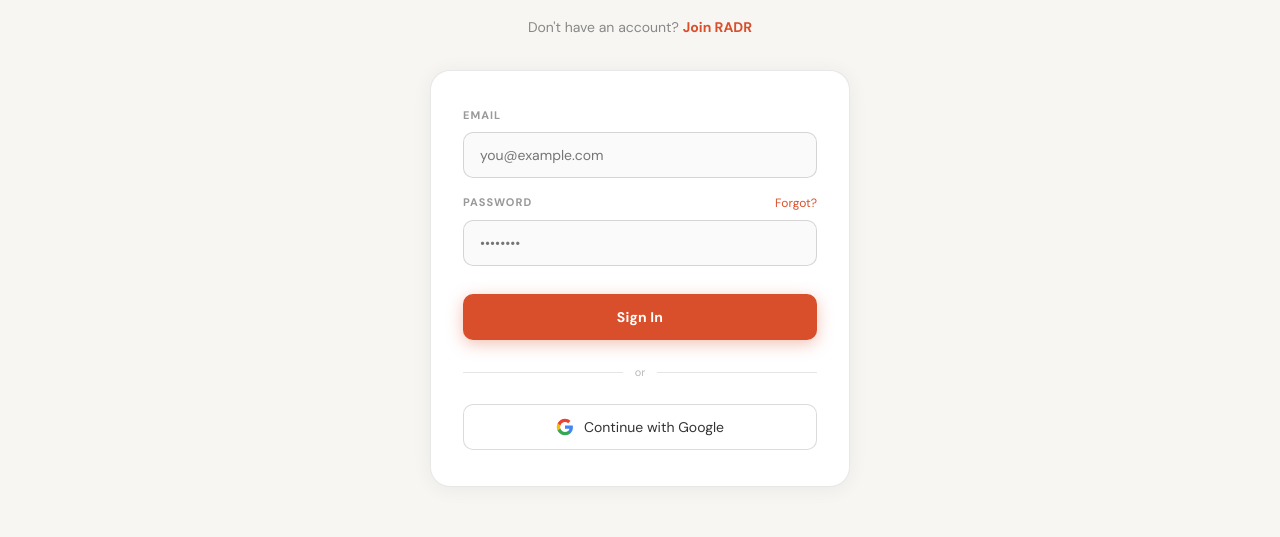
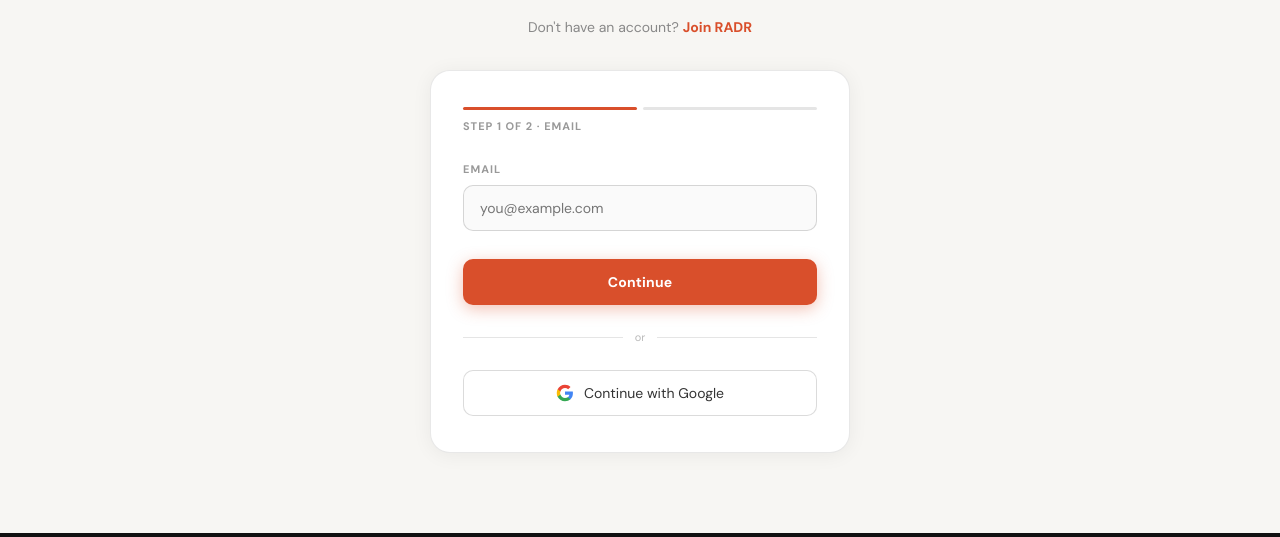
Before and after one commit to artistradr/artistRADR, a React (Vite) app: page /sign-in in a window 1280 px wide. Shown: the part 235-772 px from the top of the page. Built offline with nearby package versions, Linux system fonts and the light colour scheme; no server answers.

Commit message:
Sign in: two-stage flow (email, then password) with show/hide, caps lock hint, return-to-page

```diff
--- a/src/pages/Auth/SignIn.jsx
+++ b/src/pages/Auth/SignIn.jsx
@@ -1,11 +1,16 @@
-import { useState } from "react";
-import { Link, useNavigate } from "react-router-dom";
+import { useEffect, useRef, useState } from "react";
+import { Link, useLocation, useNavigate } from "react-router-dom";
 import { useSupabaseAuth } from "context/SupabaseAuthContext";
 import Navbar from "layouts/Navbar";
 import Footer from "layouts/Footer";
 import routes from "routes";
 
 const F = { d: "var(--font-display)", b: "var(--font-body)" };
+
+// Two stages: email first, then password. The email is only checked for shape here.
+// Checking whether an account exists would let anyone test which emails are registered.
+const STAGES = ["Email", "Password"];
+const EMAIL_PATTERN = /^[^\s@]+@[^\s@]+\.[^\s@]+$/;
 
 // Supabase returns error.message strings, not error codes like Firebase did.
 // Match on substring since exact wording can shift between supabase-js versions.
@@ -14,32 +19,127 @@ function friendlyError(message = "") {
   if (m.includes("invalid login credentials")) return "Invalid email or password.";
   if (m.includes("email not confirmed")) return "Please confirm your email before signing in.";
   if (m.includes("too many requests") || m.includes("rate limit")) return "Too many attempts. Try again later.";
+  if (m.includes("failed to fetch") || m.includes("network")) return "Couldn't reach the server. Check your connection and try again.";
   return message || "Sign in failed. Please try again.";
+}
+
+// Where to go after signing in: the page the artist was sent from, if it is a normal
+// page on this site. Anything else (other sites, the auth pages themselves) goes home.
+function landingPath(from) {
+  const path = typeof from === "string" ? from : from?.pathname;
+  if (!path || !path.startsWith("/") || path.startsWith("//")) return "/";
+  if (/^\/(sign-?in|login|register|forgot-password|reset-password)/i.test(path)) return "/";
+  return `${path}${from?.search ?? ""}`;
+}
+
+const inputStyle = {
+  width: "100%", boxSizing: "border-box", padding: "13px 16px", border: "0.5px solid rgba(0,0,0,0.15)",
+  borderRadius: "10px", fontFamily: F.b, fontSize: "14px", color: "#111", background: "#fafafa", outline: "none",
+};
+const labelStyle = {
+  display: "block", fontSize: "11px", fontWeight: 600, letterSpacing: "1px", textTransform: "uppercase", color: "#999", marginBottom: "8px",
+};
+const primaryButton = (loading) => ({
+  width: "100%", padding: "14px", background: "#D94F2B", border: "none", borderRadius: "10px", color: "#ffffff",
+  fontFamily: F.b, fontSize: "14px", fontWeight: 700, cursor: loading ? "not-allowed" : "pointer",
+  opacity: loading ? 0.7 : 1, letterSpacing: "0.2px", boxShadow: "0 4px 16px rgba(217,79,43,0.35)",
+});
+const linkButton = {
+  background: "none", border: "none", padding: 0, cursor: "pointer", fontFamily: F.b, fontSize: "12px",
+  fontWeight: 600, color: "#D94F2B",
+};
+const visuallyHidden = { position: "absolute", width: "1px", height: "1px", overflow: "hidden", opacity: 0, pointerEvents: "none" };
+
+const ANIMATION = `
+@keyframes radrStageIn { from { opacity: 0; transform: translateY(8px); } to { opacity: 1; transform: none; } }
+.radr-stage { animation: radrStageIn 0.22s ease-out; }
+@media (prefers-reduced-motion: reduce) { .radr-stage { animation: none; } }
+`;
+
+function StageProgress({ stage }) {
+  return (
+    <div style={{ marginBottom: "26px" }}>
+      <div style={{ display: "flex", gap: "6px" }} aria-hidden="true">
+        {STAGES.map((name, i) => (
+          <div key={name} style={{ flex: 1, height: "3px", borderRadius: "100px", background: i <= stage ? "#D94F2B" : "rgba(0,0,0,0.1)", transition: "background 0.2s" }} />
+        ))}
+      </div>
+      <div style={{ marginTop: "8px", fontSize: "11px", fontWeight: 600, letterSpacing: "1px", textTransform: "uppercase", color: "#999" }}>
+        Step {stage + 1} of {STAGES.length} · {STAGES[stage]}
+      </div>
+    </div>
+  );
 }
 
 export default function SignIn() {
   const { login } = useSupabaseAuth();
   const navigate = useNavigate();
+  const location = useLocation();
+  const [stage, setStage] = useState(0);
   const [email, setEmail] = useState("");
   const [password, setPassword] = useState("");
+  const [showPassword, setShowPassword] = useState(false);
+  const [capsLock, setCapsLock] = useState(false);
   const [error, setError] = useState("");
   const [loading, setLoading] = useState(false);
+  const emailRef = useRef(null);
+  const passwordRef = useRef(null);
 
-  const submit = async (e) => {
-    e.preventDefault();
+  // Move the cursor to the field for the current stage.
+  useEffect(() => {
+    (stage === 0 ? emailRef : passwordRef).current?.focus();
+  }, [stage]);
+
+  function goToStage(next) {
+    setError("");
+    setShowPassword(false);
+    setCapsLock(false);
+    setStage(next);
+  }
+
+  function continueWithEmail() {
+    const trimmed = email.trim();
+    if (!EMAIL_PATTERN.test(trimmed)) {
+      setError("Enter a valid email address.");
+      emailRef.current?.focus();
+      return;
+    }
+    setEmail(trimmed);
+    goToStage(1);
+  }
+
+  async function signIn() {
+    if (!password) {
+      setError("Enter your password.");
+      passwordRef.current?.focus();
+      return;
+    }
     setError("");
     setLoading(true);
     try {
       await login(email, password);
-      navigate("/");
+      navigate(landingPath(location.state?.from), { replace: true });
+      return;
     } catch (err) {
       setError(friendlyError(err.message));
+      setPassword("");
+      passwordRef.current?.focus();
     }
     setLoading(false);
+  }
+
+  const submit = (e) => {
+    e.preventDefault();
+    if (loading) return;
+    if (stage === 0) continueWithEmail();
+    else signIn();
   };
+
+  const trackCaps = (e) => setCapsLock(Boolean(e.getModifierState?.("CapsLock")));
 
   return (
     <div style={{ fontFamily: F.b, background: "#f7f6f3", minHeight: "100vh", display: "flex", flexDirection: "column" }}>
+      <style>{ANIMATION}</style>
       <Navbar routes={routes} action={{ type: "internal", route: "/register", label: "Join RADR" }} />
 
       <div style={{ flex: 1, display: "flex", alignItems: "center", justifyContent: "center", padding: "120px 2rem 80px" }}>
@@ -48,7 +148,7 @@ export default function SignIn() {
           <div style={{ textAlign: "center", marginBottom: "32px" }}>
             <div style={{ display: "inline-flex", alignItems: "center", gap: "7px", fontSize: "10px", fontWeight: 600, letterSpacing: "2px", textTransform: "uppercase", color: "#D94F2B", background: "rgba(217,79,43,0.08)", border: "0.5px solid rgba(217,79,43,0.25)", borderRadius: "100px", padding: "5px 14px", marginBottom: "18px" }}>
               <span style={{ width: "5px", height: "5px", borderRadius: "50%", background: "#D94F2B", display: "inline-block" }} />
-              Welcome
+              {stage === 0 ? "Welcome" : "Welcome back"}
             </div>
             <h1 style={{ fontFamily: F.d, fontSize: "clamp(2.2rem, 6vw, 3rem)", fontWeight: 800, textTransform: "uppercase", letterSpacing: "2px", color: "#111", margin: "0 0 10px" }}>Sign In</h1>
             <p style={{ fontSize: "14px", color: "#888", fontWeight: 300 }}>
@@ -59,42 +159,75 @@ export default function SignIn() {
 
           <div style={{ background: "white", border: "0.5px solid rgba(0,0,0,0.09)", borderRadius: "20px", padding: "36px 32px", boxShadow: "0 2px 20px rgba(0,0,0,0.06)" }}>
 
+            <StageProgress stage={stage} />
+
+            <div aria-live="polite">
               {error && (
-              <div style={{ background: "rgba(217,79,43,0.08)", border: "0.5px solid rgba(217,79,43,0.3)", borderRadius: "10px", padding: "12px 16px", color: "#D94F2B", fontSize: "13px", fontWeight: 500, marginBottom: "20px" }}>
+                <div role="alert" style={{ background: "rgba(217,79,43,0.08)", border: "0.5px solid rgba(217,79,43,0.3)", borderRadius: "10px", padding: "12px 16px", color: "#D94F2B", fontSize: "13px", fontWeight: 500, marginBottom: "20px" }}>
                   {error}
                 </div>
               )}
+            </div>
 
-            <form onSubmit={submit}>
-              <div style={{ marginBottom: "16px" }}>
-                <label style={{ display: "block", fontSize: "11px", fontWeight: 600, letterSpacing: "1px", textTransform: "uppercase", color: "#999", marginBottom: "8px" }}>Email</label>
+            <form onSubmit={submit} noValidate>
+              {stage === 0 ? (
+                <div key="email" className="radr-stage">
+                  <div style={{ marginBottom: "28px" }}>
+                    <label htmlFor="signin-email" style={labelStyle}>Email</label>
                     <input
-                  type="email" value={email} onChange={(e) => setEmail(e.target.value)}
-                  required placeholder="you@example.com"
-                  style={{ width: "100%", boxSizing: "border-box", padding: "13px 16px", border: "0.5px solid rgba(0,0,0,0.15)", borderRadius: "10px", fontFamily: F.b, fontSize: "14px", color: "#111", background: "#fafafa", outline: "none" }}
+                      id="signin-email" ref={emailRef} type="email" value={email}
+                      onChange={(e) => { setEmail(e.target.value); setError(""); }}
+                      autoComplete="username" inputMode="email" autoCapitalize="none" spellCheck={false}
+                      placeholder="you@example.com" style={inputStyle}
                     />
+                  </div>
+                  <button type="submit" style={primaryButton(false)}>Continue</button>
+                </div>
+              ) : (
+                <div key="password" className="radr-stage">
+                  {/* Kept in the form so password managers still see the username. */}
+                  <input type="email" value={email} readOnly tabIndex={-1} aria-hidden="true" autoComplete="username" style={visuallyHidden} />
+
+                  <div style={{ display: "flex", alignItems: "center", justifyContent: "space-between", gap: "12px", background: "#fafafa", border: "0.5px solid rgba(0,0,0,0.1)", borderRadius: "10px", padding: "10px 14px", marginBottom: "20px" }}>
+                    <span style={{ fontSize: "13px", color: "#333", fontWeight: 500, overflow: "hidden", textOverflow: "ellipsis", whiteSpace: "nowrap" }}>{email}</span>
+                    <button type="button" onClick={() => goToStage(0)} disabled={loading} style={linkButton}>Change</button>
                   </div>
 
                   <div style={{ marginBottom: "28px" }}>
                     <div style={{ display: "flex", justifyContent: "space-between", alignItems: "center", marginBottom: "8px" }}>
-                  <label style={{ fontSize: "11px", fontWeight: 600, letterSpacing: "1px", textTransform: "uppercase", color: "#999" }}>Password</label>
+                      <label htmlFor="signin-password" style={{ ...labelStyle, marginBottom: 0 }}>Password</label>
                       <Link to="/forgot-password" style={{ fontSize: "12px", color: "#D94F2B", textDecoration: "none", fontWeight: 500 }}>Forgot?</Link>
                     </div>
+                    <div style={{ position: "relative" }}>
                       <input
-                  type="password" value={password} onChange={(e) => setPassword(e.target.value)}
-                  required placeholder="••••••••"
-                  style={{ width: "100%", boxSizing: "border-box", padding: "13px 16px", border: "0.5px solid rgba(0,0,0,0.15)", borderRadius: "10px", fontFamily: F.b, fontSize: "14px", color: "#111", background: "#fafafa", outline: "none" }}
+                        id="signin-password" ref={passwordRef} type={showPassword ? "text" : "password"} value={password}
+                        onChange={(e) => { setPassword(e.target.value); setError(""); }}
+                        onKeyUp={trackCaps} onKeyDown={trackCaps} onBlur={() => setCapsLock(false)}
+                        autoComplete="current-password" placeholder="••••••••"
+                        style={{ ...inputStyle, paddingRight: "64px" }}
                       />
+                      <button
+                        type="button" onClick={() => setShowPassword((v) => !v)}
+                        aria-label={showPassword ? "Hide password" : "Show password"} aria-pressed={showPassword}
+                        style={{ ...linkButton, position: "absolute", right: "14px", top: "50%", transform: "translateY(-50%)", color: "#888" }}
+                      >
+                        {showPassword ? "Hide" : "Show"}
+                      </button>
+                    </div>
+                    {capsLock && (
+                      <div style={{ marginTop: "8px", fontSize: "12px", color: "#b45309" }}>Caps Lock is on.</div>
+                    )}
                   </div>
 
-              <button
-                type="submit" disabled={loading}
-                style={{ width: "100%", padding: "14px", background: "#D94F2B", border: "none", borderRadius: "10px", color: "#ffffff", fontFamily: F.b, fontSize: "14px", fontWeight: 700, cursor: loading ? "not-allowed" : "pointer", opacity: loading ? 0.7 : 1, letterSpacing: "0.2px", boxShadow: "0 4px 16px rgba(217,79,43,0.35)" }}
-              >
+                  <button type="submit" disabled={loading} style={primaryButton(loading)}>
                     {loading ? "Signing in…" : "Sign In"}
                   </button>
+                </div>
+              )}
             </form>
 
+            {stage === 0 && (
+              <>
                 <div style={{ display: "flex", alignItems: "center", gap: "12px", margin: "24px 0" }}>
                   <div style={{ flex: 1, height: "0.5px", background: "rgba(0,0,0,0.1)" }} />
                   <span style={{ fontSize: "11px", color: "#bbb", fontWeight: 500 }}>or</span>
@@ -106,9 +239,11 @@ export default function SignIn() {
                   onClick={() => setError("Google sign-in coming soon.")}
                   style={{ width: "100%", padding: "13px", background: "white", border: "0.5px solid rgba(0,0,0,0.14)", borderRadius: "10px", fontFamily: F.b, fontSize: "14px", fontWeight: 500, cursor: "pointer", display: "flex", alignItems: "center", justifyContent: "center", gap: "10px", color: "#333" }}
                 >
-              <svg width="18" height="18" viewBox="0 0 24 24"><path fill="#4285F4" d="M22.56 12.25c0-.78-.07-1.53-.2-2.25H12v4.26h5.92c-.26 1.37-1.04 2.53-2.21 3.31v2.77h3.57c2.08-1.92 3.28-4.74 3.28-8.09z"/><path fill="#34A853" d="M12 23c2.97 0 5.46-.98 7.28-2.66l-3.57-2.77c-.98.66-2.23 1.06-3.71 1.06-2.86 0-5.29-1.93-6.16-4.53H2.18v2.84C3.99 20.53 7.7 23 12 23z"/><path fill="#FBBC05" d="M5.84 14.09c-.22-.66-.35-1.36-.35-2.09s.13-1.43.35-2.09V7.07H2.18C1.43 8.55 1 10.22 1 12s.43 3.45 1.18 4.93l3.66-2.84z"/><path fill="#EA4335" d="M12 5.38c1.62 0 3.06.56 4.21 1.64l3.15-3.15C17.45 2.09 14.97 1 12 1 7.7 1 3.99 3.47 2.18 7.07l3.66 2.84c.87-2.6 3.3-4.53 6.16-4.53z"/></svg>
+                  <svg width="18" height="18" viewBox="0 0 24 24" aria-hidden="true"><path fill="#4285F4" d="M22.56 12.25c0-.78-.07-1.53-.2-2.25H12v4.26h5.92c-.26 1.37-1.04 2.53-2.21 3.31v2.77h3.57c2.08-1.92 3.28-4.74 3.28-8.09z"/><path fill="#34A853" d="M12 23c2.97 0 5.46-.98 7.28-2.66l-3.57-2.77c-.98.66-2.23 1.06-3.71 1.06-2.86 0-5.29-1.93-6.16-4.53H2.18v2.84C3.99 20.53 7.7 23 12 23z"/><path fill="#FBBC05" d="M5.84 14.09c-.22-.66-.35-1.36-.35-2.09s.13-1.43.35-2.09V7.07H2.18C1.43 8.55 1 10.22 1 12s.43 3.45 1.18 4.93l3.66-2.84z"/><path fill="#EA4335" d="M12 5.38c1.62 0 3.06.56 4.21 1.64l3.15-3.15C17.45 2.09 14.97 1 12 1 7.7 1 3.99 3.47 2.18 7.07l3.66 2.84c.87-2.6 3.3-4.53 6.16-4.53z"/></svg>
                   Continue with Google
                 </button>
+              </>
+            )}
           </div>
         </div>
       </div>
```
Lines whose indentation alone changed are shown as unchanged.
